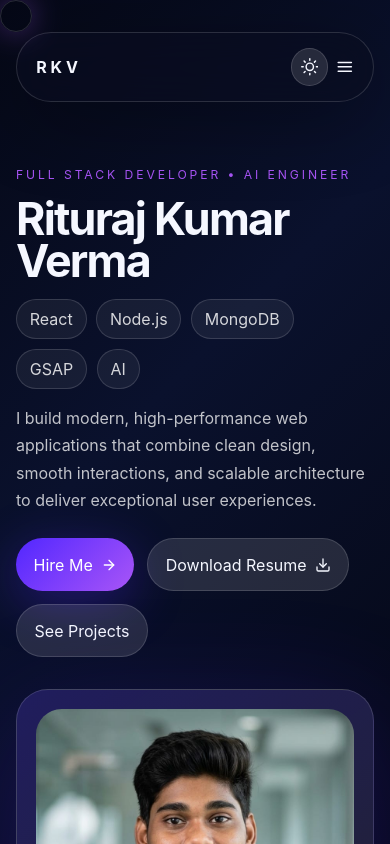
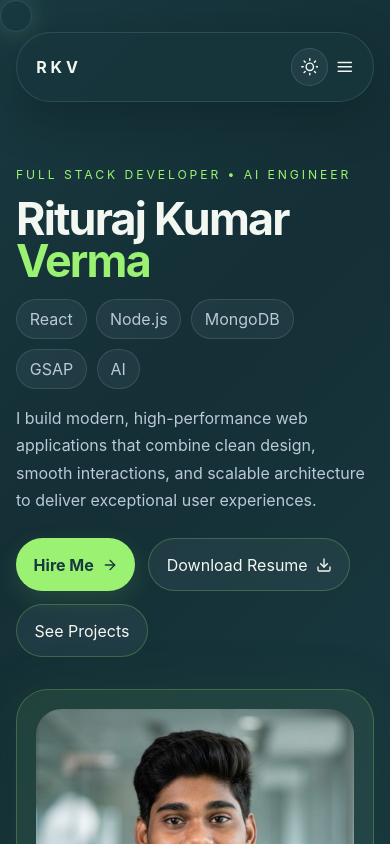
Before and after one commit to Rituraj-Rit/Portfolio, a React (Vite) app: page / in a window 390 px wide. Shown: the top 844 px of the page. Built offline with nearby package versions, Linux system fonts and the light colour scheme.

Commit message:
refactor: update theme colors across the application for a cohesive design

```diff
--- a/index.html
+++ b/index.html
@@ -7,7 +7,7 @@
       name="description"
       content="Rituraj Verma — cinematic, futuristic portfolio built with React, GSAP, and premium UI craft."
     />
-    <meta name="theme-color" content="#050816" />
+    <meta name="theme-color" content="#193940" />
     <title>Rituraj Verma | Portfolio</title>
   </head>
   <body>
--- a/src/components/Certificates/CertificateCard.jsx
+++ b/src/components/Certificates/CertificateCard.jsx
@@ -11,7 +11,7 @@ export default function CertificateCard({ certificate, onOpen }) {
     gsap.to(cardRef.current, {
       y: isEntering ? -6 : 0,
       scale: isEntering ? 1.01 : 1,
-      boxShadow: isEntering ? '0 24px 90px rgba(82, 39, 255, 0.22)' : '0 16px 80px rgba(0, 0, 0, 0.32)',
+      boxShadow: isEntering ? '0 20px 56px rgba(4, 17, 19, 0.3), 0 0 28px rgba(122, 191, 90, 0.1)' : '0 16px 48px rgba(4, 17, 19, 0.3)',
       duration: 0.28,
       ease: 'power2.out',
     })
--- a/src/components/Hero.jsx
+++ b/src/components/Hero.jsx
@@ -37,7 +37,7 @@ export default function Hero() {
     <section id="home" className="hero-section" ref={heroRef}>
       <div className="hero-copy">
         <p className="eyebrow">FULL STACK DEVELOPER • AI ENGINEER</p>
-        <h1 ref={titleRef}>Rituraj Kumar Verma</h1>
+        <h1 ref={titleRef}>Rituraj Kumar <span>Verma</span></h1>
         <div className="typed-row" ref={subRef}>
           <span>React </span>
           <span>Node.js</span>
--- a/src/index.css
+++ b/src/index.css
@@ -1,19 +1,25 @@
 @import 'tailwindcss';
 
 :root {
-  --bg-start: #050816;
-  --bg-end: #0a112d;
-  --text-primary: #f5f7ff;
-  --text-secondary: rgba(255, 255, 255, 0.74);
-  --text-muted: rgba(255, 255, 255, 0.75);
-  --surface: rgba(10, 14, 32, 0.64);
-  --surface-strong: rgba(10, 14, 32, 0.8);
-  --surface-soft: rgba(255, 255, 255, 0.12);
-  --border: rgba(255, 255, 255, 0.14);
-  --shadow: rgba(0, 0, 0, 0.32);
-  --accent: #a855f7;
-  --accent-2: #5227ff;
-  --selection: rgba(168, 85, 247, 0.45);
+  --color-background: #193940;
+  --color-background-deep: #142f35;
+  --color-accent: #9bf272;
+  --color-accent-secondary: #7abf5a;
+  --color-soft: #bac8d9;
+  --bg-start: var(--color-background);
+  --bg-end: var(--color-background-deep);
+  --text-primary: #f3f7f1;
+  --text-secondary: var(--color-soft);
+  --text-muted: var(--color-soft);
+  --surface: rgba(23, 54, 60, 0.92);
+  --surface-strong: rgba(19, 46, 52, 0.98);
+  --surface-soft: rgba(186, 200, 217, 0.07);
+  --border: rgba(186, 200, 217, 0.15);
+  --border-accent: rgba(122, 191, 90, 0.34);
+  --shadow: rgba(4, 17, 19, 0.3);
+  --accent: var(--color-accent);
+  --accent-2: var(--color-accent-secondary);
+  --selection: rgba(155, 242, 114, 0.32);
   color: var(--text-primary);
   background: var(--bg-start);
   font-family: Inter, ui-sans-serif, system-ui, -apple-system, BlinkMacSystemFont, 'Segoe UI', sans-serif;
@@ -24,19 +30,20 @@
 }
 
 :root[data-theme='light'] {
-  --bg-start: #f5f7ff;
-  --bg-end: #e9f2ff;
-  --text-primary: #08101f;
-  --text-secondary: rgba(8, 16, 31, 0.72);
-  --text-muted: rgba(8, 16, 31, 0.74);
-  --surface: rgba(255, 255, 255, 0.84);
-  --surface-strong: rgba(255, 255, 255, 0.96);
-  --surface-soft: rgba(8, 16, 31, 0.08);
-  --border: rgba(8, 16, 31, 0.12);
-  --shadow: rgba(15, 23, 42, 0.14);
-  --accent: #6a38ff;
-  --accent-2: #2563eb;
-  --selection: rgba(106, 56, 255, 0.22);
+  --bg-start: #edf4eb;
+  --bg-end: #dce9de;
+  --text-primary: #193940;
+  --text-secondary: #526b70;
+  --text-muted: #526b70;
+  --surface: rgba(255, 255, 255, 0.82);
+  --surface-strong: rgba(248, 252, 247, 0.98);
+  --surface-soft: rgba(25, 57, 64, 0.06);
+  --border: rgba(25, 57, 64, 0.14);
+  --border-accent: rgba(83, 145, 63, 0.34);
+  --shadow: rgba(25, 57, 64, 0.12);
+  --accent: #477f39;
+  --accent-2: #659f4b;
+  --selection: rgba(122, 191, 90, 0.25);
 }
 
 html {
@@ -74,10 +81,8 @@ body {
 
 .glass-panel {
   background: var(--surface);
-  backdrop-filter: blur(24px);
-  -webkit-backdrop-filter: blur(24px);
   border: 1px solid var(--border);
-  box-shadow: 0 16px 80px var(--shadow);
+  box-shadow: 0 16px 48px var(--shadow);
 }
 
 .lightfall-background {
@@ -89,9 +94,9 @@ body {
   opacity: 0.95;
   pointer-events: none;
   background:
-    radial-gradient(circle at 20% 20%, rgba(166, 200, 255, 0.3), transparent 25%),
-    radial-gradient(circle at 75% 15%, rgba(82, 39, 255, 0.35), transparent 28%),
-    radial-gradient(circle at 40% 85%, rgba(255, 159, 252, 0.12), transparent 30%),
+    radial-gradient(ellipse at 16% 8%, rgba(122, 191, 90, 0.09), transparent 32%),
+    radial-gradient(ellipse at 86% 34%, rgba(155, 242, 114, 0.06), transparent 28%),
+    radial-gradient(ellipse at 48% 96%, rgba(122, 191, 90, 0.055), transparent 36%),
     linear-gradient(135deg, var(--bg-start) 0%, var(--bg-end) 45%, var(--bg-start) 100%);
 }
 
@@ -105,7 +110,7 @@ body {
   border: 1px solid var(--border);
   pointer-events: none;
   z-index: 50;
-  box-shadow: 0 0 30px rgba(168, 85, 247, 0.4);
+  box-shadow: 0 0 24px rgba(155, 242, 114, 0.18);
   mix-blend-mode: screen;
 }
 
@@ -209,8 +214,12 @@ body {
 
 .nav-link:hover,
 .nav-link.active {
-  color: var(--text-primary);
-  background: var(--surface-soft);
+  color: var(--accent);
+  background: rgba(155, 242, 114, 0.08);
+}
+
+.nav-link:hover {
+  box-shadow: 0 0 20px rgba(155, 242, 114, 0.08);
 }
 
 .theme-toggle,
@@ -268,6 +277,10 @@ body {
   letter-spacing: -0.04em;
 }
 
+.hero-copy h1 span {
+  color: var(--accent);
+}
+
 .typed-row {
   display: flex;
   flex-wrap: wrap;
@@ -276,11 +289,11 @@ body {
 }
 
 .typed-row span {
-  border: 1px solid rgba(255,255,255,0.14);
+  border: 1px solid var(--border);
   padding: 0.45rem 0.8rem;
   border-radius: 999px;
-  color: rgba(255,255,255,0.82);
-  background: rgba(255,255,255,0.06);
+  color: var(--text-secondary);
+  background: var(--surface-soft);
 }
 
 .hero-description,
@@ -311,7 +324,7 @@ body {
   padding: 0.85rem 1.1rem;
   border-radius: 999px;
   text-decoration: none;
-  transition: transform 220ms ease, box-shadow 220ms ease;
+  transition: transform 220ms ease, box-shadow 220ms ease, background-color 220ms ease, border-color 220ms ease;
 }
 
 .button:hover {
@@ -319,25 +332,36 @@ body {
 }
 
 .button.primary {
-  background: linear-gradient(135deg, var(--accent-2), var(--accent));
-  color: #fff;
-  box-shadow: 0 12px 50px rgba(82, 39, 255, 0.34);
+  background: var(--color-accent);
+  color: #193940;
+  font-weight: 650;
+  box-shadow: 0 8px 24px rgba(155, 242, 114, 0.13);
+}
+
+.button.primary:hover {
+  box-shadow: 0 10px 28px rgba(155, 242, 114, 0.24);
 }
 
 .button.secondary,
 .button.ghost {
   background: var(--surface-soft);
   color: var(--text-primary);
-  border: 1px solid var(--border);
+  border: 1px solid var(--border-accent);
+}
+
+.button.secondary:hover,
+.button.ghost:hover {
+  border-color: var(--accent-2);
+  box-shadow: 0 8px 24px rgba(122, 191, 90, 0.1);
 }
 
 .hero-visual {
   position: relative;
   padding: 1.2rem;
   border-radius: 2rem;
-  background: linear-gradient(145deg, rgba(102, 71, 255, 0.25), var(--surface-soft));
-  border: 1px solid var(--border);
-  box-shadow: 0 30px 120px rgba(82, 39, 255, 0.24);
+  background: linear-gradient(145deg, rgba(122, 191, 90, 0.12), var(--surface-soft));
+  border: 1px solid var(--border-accent);
+  box-shadow: 0 24px 72px rgba(8, 30, 32, 0.24), 0 0 56px rgba(122, 191, 90, 0.07);
 }
 
 .hero-visual img {
@@ -406,7 +430,7 @@ body {
   inset: 0;
   padding: 1px;
   border-radius: inherit;
-  background: linear-gradient(120deg, rgba(82, 39, 255, 0.7), rgba(255,255,255,0.12), rgba(168, 85, 247, 0.7));
+  background: linear-gradient(120deg, rgba(122, 191, 90, 0.5), rgba(186, 200, 217, 0.12), rgba(155, 242, 114, 0.34));
   -webkit-mask: linear-gradient(#fff 0 0) content-box, linear-gradient(#fff 0 0);
   -webkit-mask-composite: xor;
   mask-composite: exclude;
@@ -417,7 +441,7 @@ body {
   border-radius: 1rem;
   overflow: hidden;
   margin-bottom: 0.95rem;
-  border: 1px solid rgba(255,255,255,0.08);
+  border: 1px solid var(--border);
 }
 
 .certificate-card-media img {
@@ -494,7 +518,7 @@ body {
 }
 
 .certificate-chip.secondary {
-  background: rgba(82, 39, 255, 0.16);
+  background: rgba(122, 191, 90, 0.12);
 }
 
 .certificate-view-btn {
@@ -509,7 +533,7 @@ body {
   display: grid;
   place-items: center;
   padding: 1rem;
-  background: rgba(2, 6, 23, 0.72);
+  background: rgba(8, 25, 28, 0.78);
   backdrop-filter: blur(14px);
 }
 
@@ -528,7 +552,7 @@ body {
 .certificate-modal-media {
   overflow: hidden;
   border-radius: 1.1rem;
-  border: 1px solid rgba(255,255,255,0.12);
+  border: 1px solid var(--border);
 }
 
 .certificate-modal-media img {
@@ -555,6 +579,10 @@ body {
   background: var(--surface-soft);
   color: var(--text-primary);
   cursor: pointer;
+}
+
+.certificate-modal-close:hover {
+  color: var(--accent);
 }
 
 @media (max-width: 1024px) {
@@ -626,6 +654,19 @@ body {
   color: var(--text-primary);
 }
 
+.skill-chip,
+.social-pill {
+  transition: transform 200ms ease, border-color 200ms ease, box-shadow 200ms ease, color 200ms ease;
+}
+
+.skill-chip:hover,
+.social-pill:hover {
+  transform: translateY(-3px);
+  border-color: var(--border-accent);
+  color: var(--accent);
+  box-shadow: 0 10px 28px rgba(122, 191, 90, 0.08);
+}
+
 .projects-grid {
   grid-template-columns: repeat(2, minmax(0, 1fr));
 }
@@ -648,8 +689,8 @@ body {
 .stat-card:hover,
 .timeline-card:hover {
   transform: translateY(-6px);
-  border-color: rgba(168, 85, 247, 0.45);
-  box-shadow: 0 24px 90px rgba(82, 39, 255, 0.2);
+  border-color: var(--border-accent);
+  box-shadow: 0 20px 56px var(--shadow), 0 0 28px rgba(122, 191, 90, 0.08);
 }
 
 .project-body {
@@ -671,7 +712,7 @@ body {
 }
 
 .project-actions a {
-  color: var(--text-primary);
+  color: var(--accent);
   text-decoration: none;
   padding: 0.55rem 0.8rem;
   border-radius: 999px;
@@ -708,7 +749,7 @@ body {
   top: 0;
   bottom: 0;
   width: 2px;
-  background: rgba(255,255,255,0.14);
+  background: var(--border-accent);
   transform: translateX(-50%);
 }
 
@@ -733,8 +774,8 @@ body {
   width: 12px;
   height: 12px;
   border-radius: 999px;
-  background: #a855f7;
-  box-shadow: 0 0 0 6px rgba(168, 85, 247, 0.18);
+  background: var(--accent);
+  box-shadow: 0 0 0 6px rgba(155, 242, 114, 0.12);
 }
 
 .timeline-card.left .timeline-dot {
@@ -773,6 +814,16 @@ body {
   background: var(--surface-soft);
   color: var(--text-primary);
   outline: none;
+}
+
+.contact-form input:focus,
+.contact-form textarea:focus {
+  border-color: var(--accent);
+  box-shadow: 0 0 0 3px rgba(155, 242, 114, 0.12);
+}
+
+.contact-form textarea {
+  resize: vertical;
 }
 
 .field-error {
@@ -814,7 +865,7 @@ body {
   height: 42px;
   border-radius: 999px;
   background: var(--surface-soft);
-  color: var(--text-primary);
+  color: var(--accent);
   text-decoration: none;
 }
 
@@ -823,6 +874,18 @@ body {
   height: 1px;
   margin-left: 1rem;
   background: linear-gradient(90deg, var(--border), transparent);
+}
+
+button,
+a,
+input,
+textarea {
+  -webkit-tap-highlight-color: transparent;
+}
+
+:focus-visible {
+  outline: 2px solid var(--accent);
+  outline-offset: 3px;
 }
 
 @media (max-width: 940px) {
@@ -867,8 +930,8 @@ body {
     flex-direction: column;
     padding: 0.8rem;
     border-radius: 1.2rem;
-    background: rgba(8, 11, 28, 0.96);
-    border: 1px solid rgba(255,255,255,0.12);
+    background: var(--surface-strong);
+    border: 1px solid var(--border);
     display: none;
     width: auto;
     max-width: calc(100vw - 1.5rem);
--- a/vite.config.js
+++ b/vite.config.js
@@ -13,8 +13,8 @@ export default defineConfig({
         short_name: "Rituraj Portfolio",
         description:
           "Rituraj Verma's portfolio showcasing projects, experience, and skills.",
-        theme_color: "#050816",
-        background_color: "#050816",
+        theme_color: "#193940",
+        background_color: "#193940",
         start_url: "/",
         scope: "/",
         display: "standalone",
```
